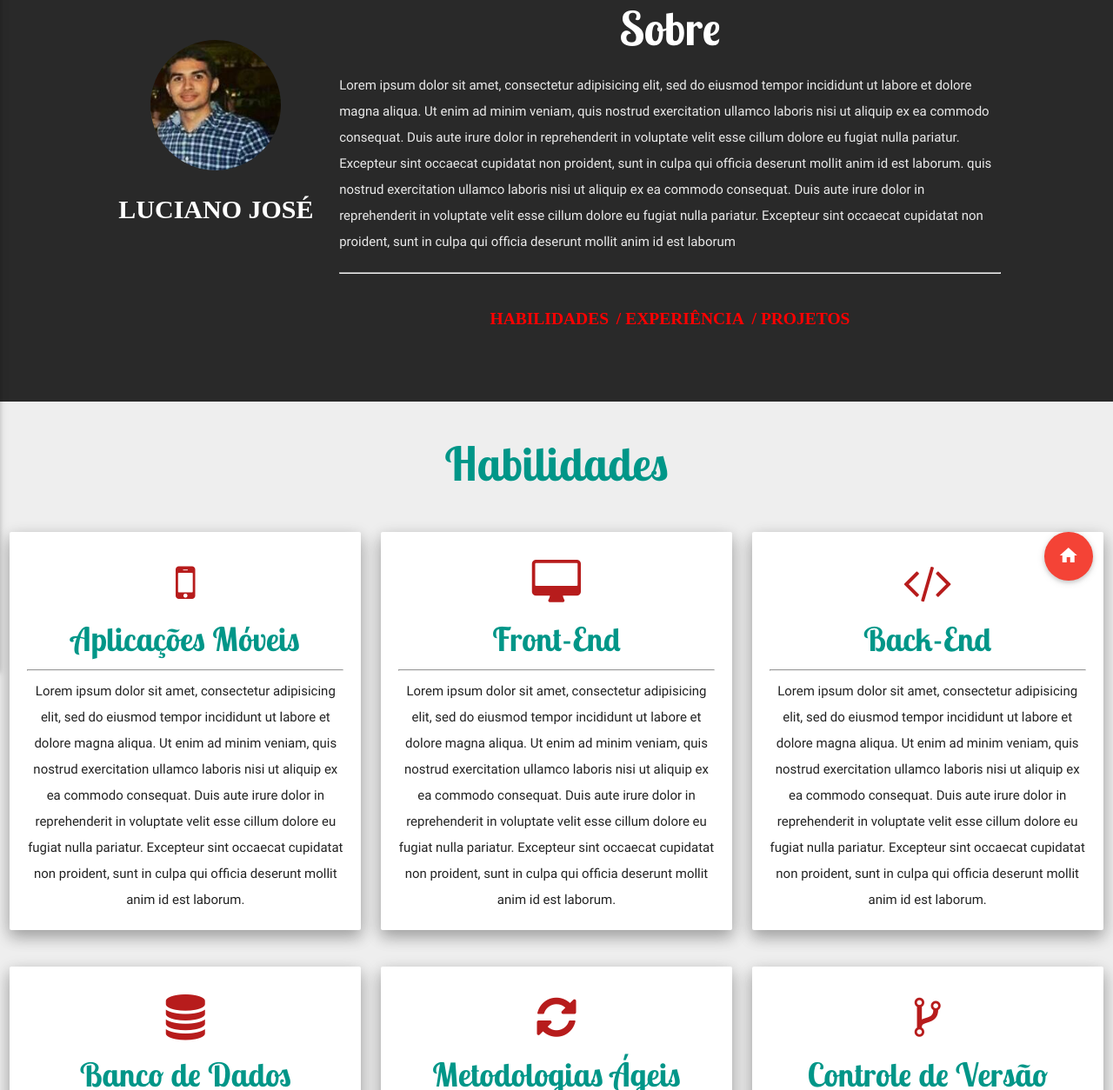
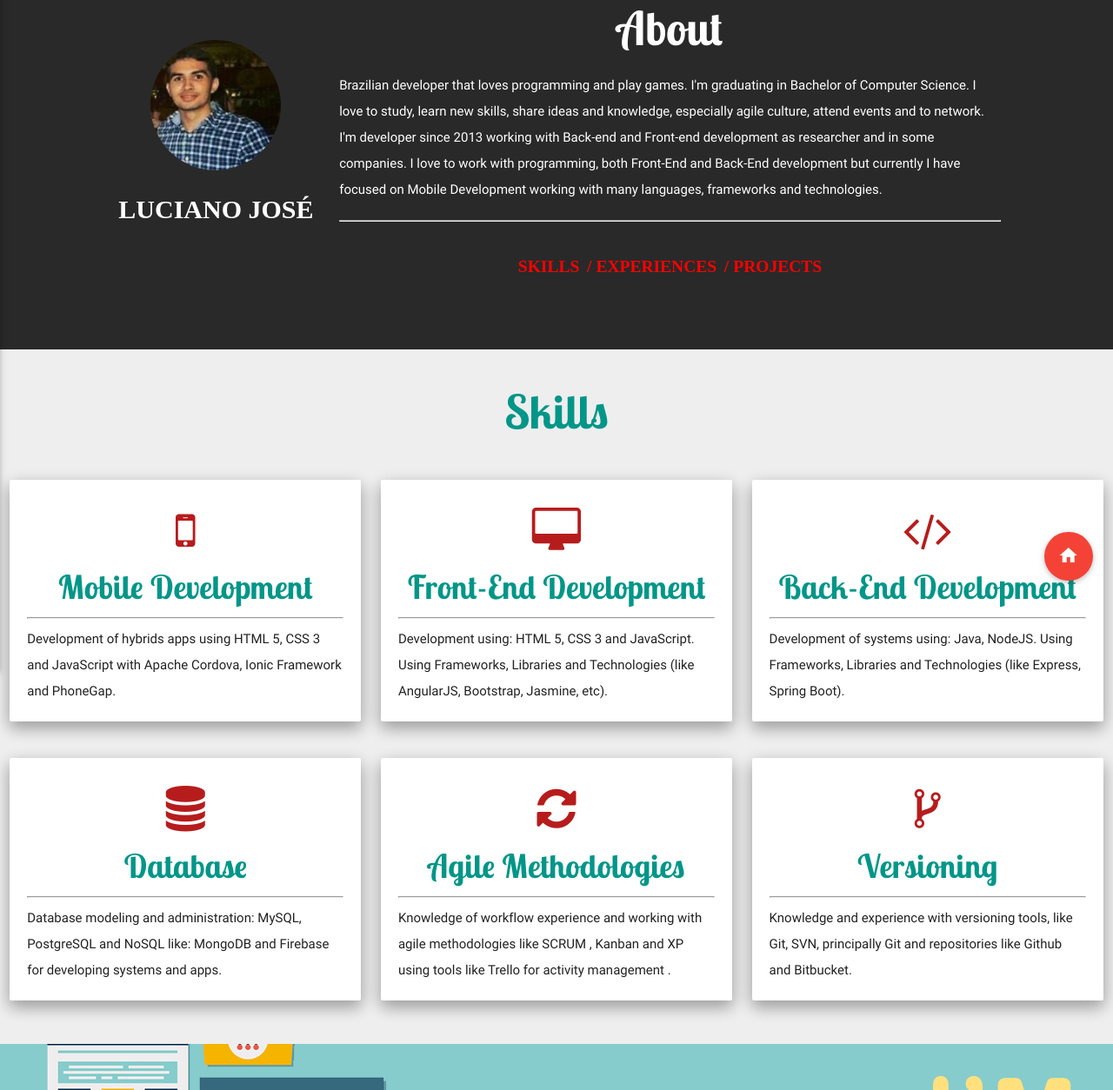
Before and after one commit to lucianojsjr/lucianojsjr.github.io, a plain HTML site: page index.html in a window 1280 px wide. Shown: the part 88-1342 px from the top of the page at 87% size. Drawn offline with nearby package versions, Linux system fonts and the light colour scheme; a web font is replaced by a local one.

Commit message:
About text, Experience Date and Project Status

```diff
--- a/assets/css/style.css
+++ b/assets/css/style.css
@@ -217,6 +217,11 @@ footer.page-footer {
     margin-top: 20px;
 }
 
+.about-text {
+    font-size: 1em;
+    color: white;
+}
+
 /*
     Experience
  */
--- a/index.html
+++ b/index.html
@@ -4,7 +4,7 @@
 <head>
     <meta charset="UTF-8">
     <meta name="viewport" content="width=device-width, initial-scale=1, maximum-scale=1.0, user-scalable=no" />
-    <title>Luciano José - Developer</title>
+    <title>Luciano José - Full Stack Developer</title>
     <!-- Styles  -->
     <link href="https://fonts.googleapis.com/icon?family=Material+Icons" rel="stylesheet">
     <link href="assets/css/font-awesome.min.css" rel="stylesheet">
@@ -20,9 +20,9 @@
     <nav class="main-bg scrollspy" role="navigation" id="home">
         <div class="nav-wrapper container ">
             <ul id="nav-mobile" class="side-nav sidemenu">
-                <li><a href="#skills" class="item">Habilidades</a></li>
-                <li><a href="#experiences" class="item">Experiência</a></li>
-                <li><a href="#projects" class="item">Projetos</a></li>
+                <li><a href="#skills" class="item">Skills</a></li>
+                <li><a href="#experiences" class="item">Experiences</a></li>
+                <li><a href="#projects" class="item">Project</a></li>
             </ul>
             <a href="#" data-activates="nav-mobile" class="button-collapse"><i class="material-icons white-text">menu</i></a>
         </div>
@@ -39,15 +39,17 @@
                         <p class="white-text name">LUCIANO JOSÉ</p>
                     </div>
                     <div class="col s12 m6 l9 about">
-                        <h2 class="white-text content-topic center-align">Sobre</h2>
-                        <p>Lorem ipsum dolor sit amet, consectetur adipisicing elit, sed do eiusmod tempor incididunt ut labore et dolore magna aliqua. Ut enim ad minim veniam, quis nostrud exercitation ullamco laboris nisi ut aliquip ex ea commodo consequat. Duis aute irure dolor in reprehenderit in voluptate velit esse cillum dolore eu fugiat nulla pariatur. Excepteur sint occaecat cupidatat non proident, sunt in culpa qui officia deserunt mollit anim id est laborum. quis nostrud exercitation ullamco laboris nisi ut aliquip ex ea commodo consequat. Duis aute irure dolor in reprehenderit in voluptate velit esse cillum dolore eu fugiat nulla pariatur. Excepteur sint occaecat cupidatat non proident, sunt in culpa qui officia deserunt mollit anim id est laborum</p>
+                        <h2 class="white-text content-topic center-align">About</h2>
+                        <p class="about-text">
+                            Brazilian developer that loves programming and play games. I'm graduating in Bachelor of Computer Science. I love to study, learn new skills, share ideas and knowledge, especially agile culture, attend events and to network. I'm developer since 2013 working with Back-end and Front-end development as researcher and in some companies. I love to work with programming, both Front-End and Back-End development but currently I have focused on Mobile Development working with many languages, frameworks and technologies.
+                        </p>
                         <hr>
                         <div class="row">
                             <div class="col s12 center-align">
                                 <ul class="menu-options">
-                                    <li><a href="#skills">HABILIDADES</a></li>
-                                    <li><a href="#experiences">EXPERIÊNCIA</a></li>
-                                    <li><a href="#projects">PROJETOS</a></li>
+                                    <li><a href="#skills">SKILLS</a></li>
+                                    <li><a href="#experiences">EXPERIENCES</a></li>
+                                    <li><a href="#projects">PROJECTS</a></li>
                                 </ul>
                             </div>
                         </div>
@@ -62,7 +64,7 @@
     <div class="grey lighten-3 section scrollspy" id="skills">
         <div class="row center">
             <div class="col s12">
-                <h2 class="teal-text content-topic">Habilidades</h2>
+                <h2 class="teal-text content-topic">Skills</h2>
             </div>
         </div>
         <div class="row">
@@ -70,10 +72,10 @@
                 <div class="card z-depth-2">
                     <div class="card-content">
                         <span class="red-text text-darken-4 center-align"><i class="fa fa-mobile"></i></span>
-                        <p class="center-align skill-name teal-text">Aplicações Móveis</p>
+                        <p class="center-align skill-name teal-text">Mobile Development</p>
                         <hr>
-                        <p class="center-align">
-                            Lorem ipsum dolor sit amet, consectetur adipisicing elit, sed do eiusmod tempor incididunt ut labore et dolore magna aliqua. Ut enim ad minim veniam, quis nostrud exercitation ullamco laboris nisi ut aliquip ex ea commodo consequat. Duis aute irure dolor in reprehenderit in voluptate velit esse cillum dolore eu fugiat nulla pariatur. Excepteur sint occaecat cupidatat non proident, sunt in culpa qui officia deserunt mollit anim id est laborum.
+                        <p>
+                            Development of hybrids apps using HTML 5, CSS 3 and JavaScript with Apache Cordova, Ionic Framework and PhoneGap.
                         </p>
                     </div>
                 </div>
@@ -82,10 +84,10 @@
                 <div class="card z-depth-2">
                     <div class="card-content">
                         <span class="red-text text-darken-4 center-align"><i class="fa fa-desktop"></i></span>
-                        <p class="center-align skill-name teal-text">Front-End</p>
+                        <p class="center-align skill-name teal-text">Front-End Development</p>
                         <hr>
-                        <p class="center-align">
-                            Lorem ipsum dolor sit amet, consectetur adipisicing elit, sed do eiusmod tempor incididunt ut labore et dolore magna aliqua. Ut enim ad minim veniam, quis nostrud exercitation ullamco laboris nisi ut aliquip ex ea commodo consequat. Duis aute irure dolor in reprehenderit in voluptate velit esse cillum dolore eu fugiat nulla pariatur. Excepteur sint occaecat cupidatat non proident, sunt in culpa qui officia deserunt mollit anim id est laborum.
+                        <p>
+                            Development using: HTML 5, CSS 3 and JavaScript. Using Frameworks, Libraries and Technologies (like AngularJS, Bootstrap, Jasmine, etc).
                         </p>
                     </div>
                 </div>
@@ -94,10 +96,10 @@
                 <div class="card z-depth-2">
                     <div class="card-content">
                         <span class="red-text text-darken-4 center-align"><i class="fa fa-code"></i></span>
-                        <p class="center-align skill-name teal-text">Back-End</p>
+                        <p class="center-align skill-name teal-text">Back-End Development</p>
                         <hr>
-                        <p class="center-align">
-                            Lorem ipsum dolor sit amet, consectetur adipisicing elit, sed do eiusmod tempor incididunt ut labore et dolore magna aliqua. Ut enim ad minim veniam, quis nostrud exercitation ullamco laboris nisi ut aliquip ex ea commodo consequat. Duis aute irure dolor in reprehenderit in voluptate velit esse cillum dolore eu fugiat nulla pariatur. Excepteur sint occaecat cupidatat non proident, sunt in culpa qui officia deserunt mollit anim id est laborum.
+                        <p>
+                            Development of systems using: Java, NodeJS. Using Frameworks, Libraries and Technologies (like Express, Spring Boot).
                         </p>
                     </div>
                 </div>
@@ -108,10 +110,10 @@
                 <div class="card z-depth-2">
                     <div class="card-content">
                         <span class="red-text text-darken-4 center-align"><i class="fa fa-database"></i></span>
-                        <p class="center-align skill-name teal-text">Banco de Dados</p>
+                        <p class="center-align skill-name teal-text">Database</p>
                         <hr>
-                        <p class="center-align">
-                            Lorem ipsum dolor sit amet, consectetur adipisicing elit, sed do eiusmod tempor incididunt ut labore et dolore magna aliqua. Ut enim ad minim veniam, quis nostrud exercitation ullamco laboris nisi ut aliquip ex ea commodo consequat. Duis aute irure dolor in reprehenderit in voluptate velit esse cillum dolore eu fugiat nulla pariatur. Excepteur sint occaecat cupidatat non proident, sunt in culpa qui officia deserunt mollit anim id est laborum.
+                        <p>
+                            Database modeling and administration: MySQL, PostgreSQL and NoSQL like: MongoDB and Firebase for developing systems and apps.
                         </p>
                     </div>
                 </div>
@@ -120,10 +122,10 @@
                 <div class="card z-depth-2">
                     <div class="card-content ">
                         <span class="red-text text-darken-4 center-align"><i class="fa fa-refresh"></i></span>
-                        <p class="center-align skill-name teal-text">Metodologias Ágeis</p>
+                        <p class="center-align skill-name teal-text">Agile Methodologies</p>
                         <hr>
-                        <p class="center-align ">
-                            Lorem ipsum dolor sit amet, consectetur adipisicing elit, sed do eiusmod tempor incididunt ut labore et dolore magna aliqua. Ut enim ad minim veniam, quis nostrud exercitation ullamco laboris nisi ut aliquip ex ea commodo consequat. Duis aute irure dolor in reprehenderit in voluptate velit esse cillum dolore eu fugiat nulla pariatur. Excepteur sint occaecat cupidatat non proident, sunt in culpa qui officia deserunt mollit anim id est laborum.
+                        <p>
+                            Knowledge of workflow experience and working with agile methodologies like SCRUM , Kanban and XP using tools like Trello for activity management .
                         </p>
                     </div>
                 </div>
@@ -132,10 +134,10 @@
                 <div class="card z-depth-2">
                     <div class="card-content">
                         <span class="red-text text-darken-4 center-align"><i class="fa fa-code-fork"></i></span>
-                        <p class="center-align skill-name teal-text">Controle de Versão</p>
+                        <p class="center-align skill-name teal-text">Versioning</p>
                         <hr>
-                        <p class="center-align">
-                            Lorem ipsum dolor sit amet, consectetur adipisicing elit, sed do eiusmod tempor incididunt ut labore et dolore magna aliqua. Ut enim ad minim veniam, quis nostrud exercitation ullamco laboris nisi ut aliquip ex ea commodo consequat. Duis aute irure dolor in reprehenderit in voluptate velit esse cillum dolore eu fugiat nulla pariatur. Excepteur sint occaecat cupidatat non proident, sunt in culpa qui officia deserunt mollit anim id est laborum.
+                        <p>
+                            Knowledge and experience with versioning tools, like Git, SVN, principally Git and repositories like Github and Bitbucket.
                         </p>
                     </div>
                 </div>
@@ -154,7 +156,28 @@
     <div class="section scrollspy grey lighten-3" id="experiences">
         <div class="row center">
             <div class="col s12">
-                <h2 class="teal-text content-topic">Experiência</h2>
+                <h2 class="teal-text content-topic">Experiences</h2>
+            </div>
+        </div>
+        <div class="row">
+            <div class="col s12">
+                <div class="card">
+                    <div class="card-content">
+                        <div class="row valign-wrapper">
+                            <div class="col s12 m5 l2">
+                                <img class="responsive-img valign" src="assets/img/brasilnet.png">
+                            </div>
+                            <div class="col s12 m7 l10">
+                                <h4 class="experience-title">Brasilnet</h4>
+                                <hr>
+                                <p>Comming Soon</p>
+                                <p class="right-align green-text text-darken-4">
+                                    <strong>Current job - Since November/2015</strong>
+                                </p>
+                            </div>
+                        </div>
+                    </div>
+                </div>
             </div>
         </div>
         <div class="row">
@@ -168,25 +191,10 @@
                             <div class="col s12 m7 l10">
                                 <h4 class="experience-title">Programa Institucional de Bolsas de Iniciação Científica (PIBIC)</h4>
                                 <hr>
-                                <p>Lorem ipsum dolor sit amet, consectetur adipisicing elit, sed do eiusmod tempor incididunt ut labore et dolore magna aliqua. Ut enim ad minim veniam, quis nostrud exercitation ullamco laboris nisi ut aliquip ex ea commodo consequat. Duis aute irure dolor in reprehenderit in voluptate velit esse cillum dolore eu fugiat nulla pariatur. Excepteur sint occaecat cupidatat non proident, sunt in culpa qui officia deserunt mollit anim id est laborum.</p>
-                            </div>
-                        </div>
-                    </div>
-                </div>
-            </div>
-        </div>
-        <div class="row">
-            <div class="col s12">
-                <div class="card">
-                    <div class="card-content">
-                        <div class="row valign-wrapper">
-                            <div class="col s12 m5 l2">
-                                <img class="responsive-img valign" src="assets/img/brasilnet.png">
-                            </div>
-                            <div class="col s12 m7 l10">
-                                <h4 class="experience-title">Brasilnet</h4>
-                                <hr>
-                                <p>Lorem ipsum dolor sit amet, consectetur adipisicing elit, sed do eiusmod tempor incididunt ut labore et dolore magna aliqua. Ut enim ad minim veniam, quis nostrud exercitation ullamco laboris nisi ut aliquip ex ea commodo consequat. Duis aute irure dolor in reprehenderit in voluptate velit esse cillum dolore eu fugiat nulla pariatur. Excepteur sint occaecat cupidatat non proident, sunt in culpa qui officia deserunt mollit anim id est laborum.</p>
+                                <p>Comming Soon</p>
+                                <p class="right-align red-text text-darken-4">
+                                    <strong>August/2014 - July/2015</strong>
+                                </p>
                             </div>
                         </div>
                     </div>
@@ -206,7 +214,7 @@
     <div class="section scrollspy grey lighten-3" id="projects">
         <div class="row center">
             <div class="col s12">
-                <h2 class="teal-text content-topic">Projetos</h2>
+                <h2 class="teal-text content-topic">Projects</h2>
             </div>
         </div>
         <div class="row">
@@ -220,7 +228,10 @@
                             <div class="col s12 m7 l10">
                                 <h4 class="experience-title">FarmaZap</h4>
                                 <hr>
-                                <p>Lorem ipsum dolor sit amet, consectetur adipisicing elit, sed do eiusmod tempor incididunt ut labore et dolore magna aliqua. Ut enim ad minim veniam, quis nostrud exercitation ullamco laboris nisi ut aliquip ex ea commodo consequat. Duis aute irure dolor in reprehenderit in voluptate velit esse cillum dolore eu fugiat nulla pariatur. Excepteur sint occaecat cupidatat non proident, sunt in culpa qui officia deserunt mollit anim id est laborum.</p>
+                                <p>Comming Soon</p>
+                                <p class="right-align yellow-text text-darken-4">
+                                    <strong>IN PROGRESS</strong>
+                                </p>
                             </div>
                         </div>
                     </div>
@@ -238,7 +249,10 @@
                             <div class="col s12 m7 l10">
                                 <h4 class="experience-title">CashZap</h4>
                                 <hr>
-                                <p>Lorem ipsum dolor sit amet, consectetur adipisicing elit, sed do eiusmod tempor incididunt ut labore et dolore magna aliqua. Ut enim ad minim veniam, quis nostrud exercitation ullamco laboris nisi ut aliquip ex ea commodo consequat. Duis aute irure dolor in reprehenderit in voluptate velit esse cillum dolore eu fugiat nulla pariatur. Excepteur sint occaecat cupidatat non proident, sunt in culpa qui officia deserunt mollit anim id est laborum.</p>
+                                <p>Comming Soon</p>
+                                <p class="right-align yellow-text text-darken-4">
+                                    <strong>IN PROGRESS</strong>
+                                </p>
                             </div>
                         </div>
                     </div>
@@ -256,7 +270,10 @@
                             <div class="col s12 m7 l10">
                                 <h4 class="experience-title">Onde Estudar</h4>
                                 <hr>
-                                <p>Lorem ipsum dolor sit amet, consectetur adipisicing elit, sed do eiusmod tempor incididunt ut labore et dolore magna aliqua. Ut enim ad minim veniam, quis nostrud exercitation ullamco laboris nisi ut aliquip ex ea commodo consequat. Duis aute irure dolor in reprehenderit in voluptate velit esse cillum dolore eu fugiat nulla pariatur. Excepteur sint occaecat cupidatat non proident, sunt in culpa qui officia deserunt mollit anim id est laborum.</p>
+                                <p>Comming Soon</p>
+                                <p class="right-align green-text text-darken-2">
+                                    <strong>DONE</strong>
+                                </p>
                             </div>
                         </div>
                     </div>
```
